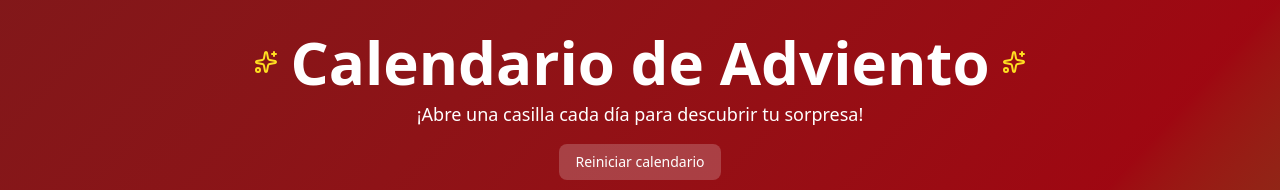
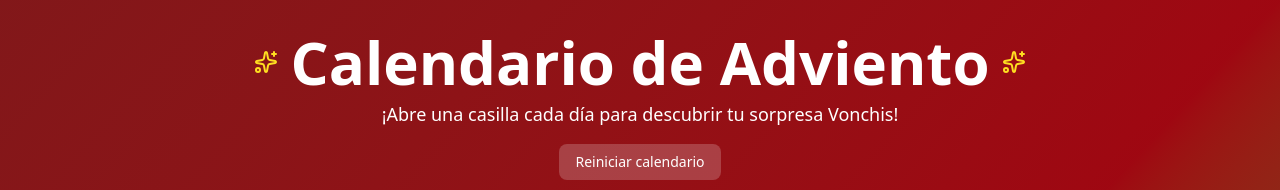
Before and after one commit to Jussef/calendario-adviento-2025, a React (Vite) app: page / in a window 1280 px wide. Shown: the top 190 px of the page. Built offline with nearby package versions, Linux system fonts and the light colour scheme.

Commit message:
Update App.jsx

```diff
--- a/src/App.jsx
+++ b/src/App.jsx
@@ -66,7 +66,7 @@
             Calendario de Adviento
             <Sparkles className="text-yellow-300" />
           </h1>
-          <p className="text-white text-lg">¡Abre una casilla cada día para descubrir tu sorpresa!</p>
+          <p className="text-white text-lg">¡Abre una casilla cada día para descubrir tu sorpresa Vonchis!</p>
           <button
             onClick={resetCalendar}
             className="mt-4 px-4 py-2 bg-white/20 hover:bg-white/30 text-white rounded-lg text-sm transition"
```
